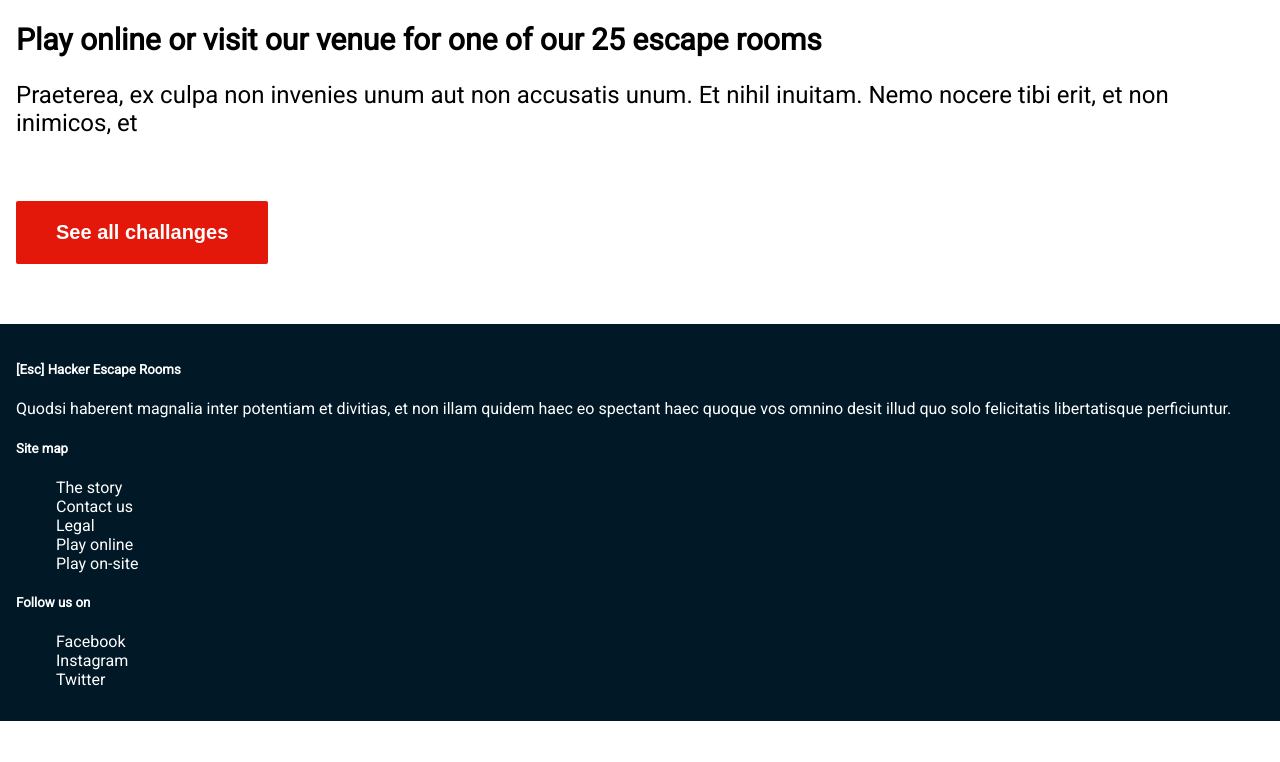
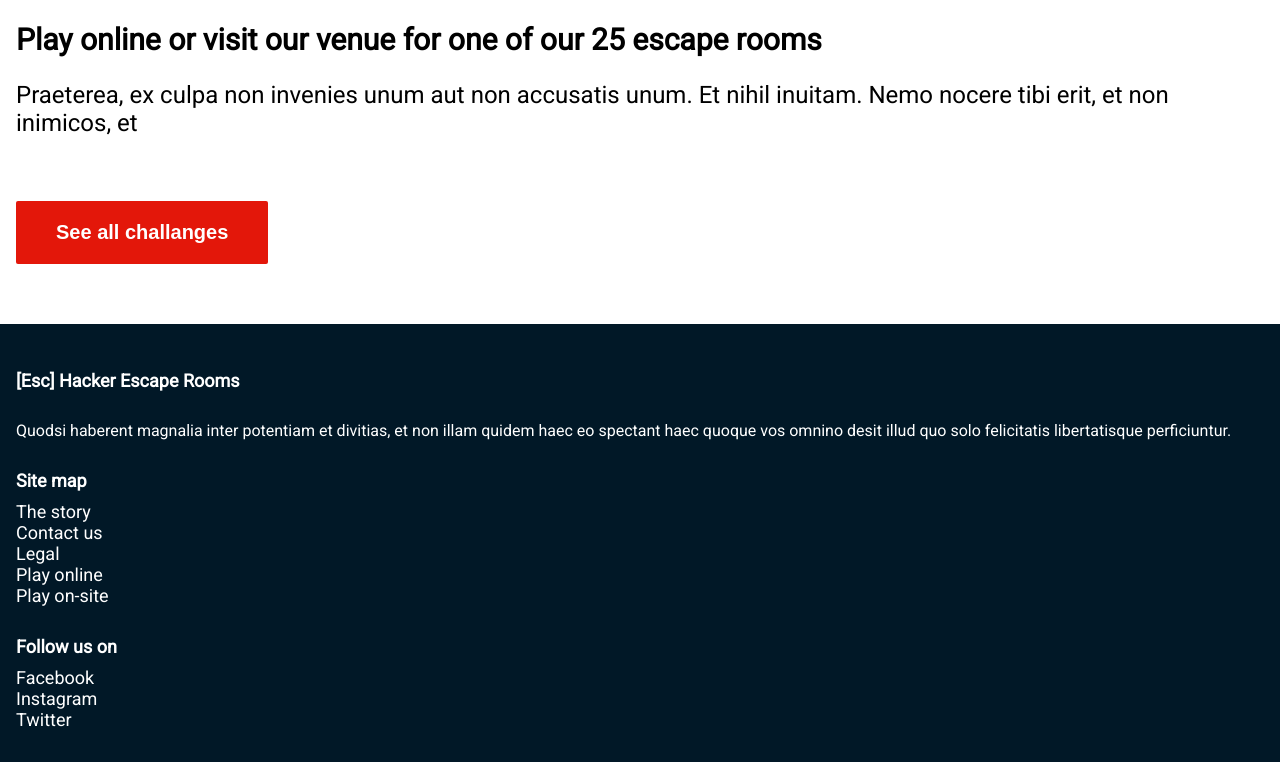
Before and after one commit to kai-ericson/hacker-escape-room, a website: page index.html in a window 1280 px wide. Shown: the part 4669-5431 px from the top of the page. Before the commit the page ends 5390 px from the top, so only its background shows below. Drawn offline with nearby package versions, Linux system fonts and the light colour scheme; files that its build step writes are made by us from their sources.

Commit message:
create footer file

```diff
--- /dev/null
+++ b/src/footer.scss
@@ -0,0 +1,19 @@
+footer{
+    background-color: $navyBlue;
+    color: white;
+    padding: 1rem;
+}
+ul{
+    list-style-type: none;
+    margin-top: -20px;
+    li{
+        font-size: 18px;
+        margin-left: -40px;
+    }
+}
+.siteMapList{
+    margin-bottom: 3rem;
+}
+.socialMediaList{
+    margin-bottom: 4rem;
+}
--- a/src/header.scss
+++ b/src/header.scss
@@ -15,7 +15,6 @@ header{
     padding-top: 1.5rem;
     padding-left: 1rem;
     width: 128px;
-
     height: 82px;
 }
 .headImg{
--- a/src/main.scss
+++ b/src/main.scss
@@ -1,6 +1,6 @@
 @import "header.scss";
 @import "cards.scss";
-
+@import "footer.scss";
 $lightRed: #E3170A;
 $lightblue: #8ACFE5;
 $mediumBlue: #36769d;
@@ -43,15 +43,9 @@ h4{
 }
 h5{
     font-weight: bold;
+    font-size: 18px;
 }
-footer{
-    background-color: $navyBlue;
-    color: white;
-    padding: 1em;
-}
-ul{
-    list-style-type: none;
-}
+
 .storyBox{
     background-color: $navyBlue;
     color: white;
@@ -161,7 +155,9 @@ button{
     flex-direction: row;
     overflow: auto;
 }
-
+.footerText{
+    font-size: 18px;
+}
 @media screen and  (min-width: 800px) {
 
 }
```
